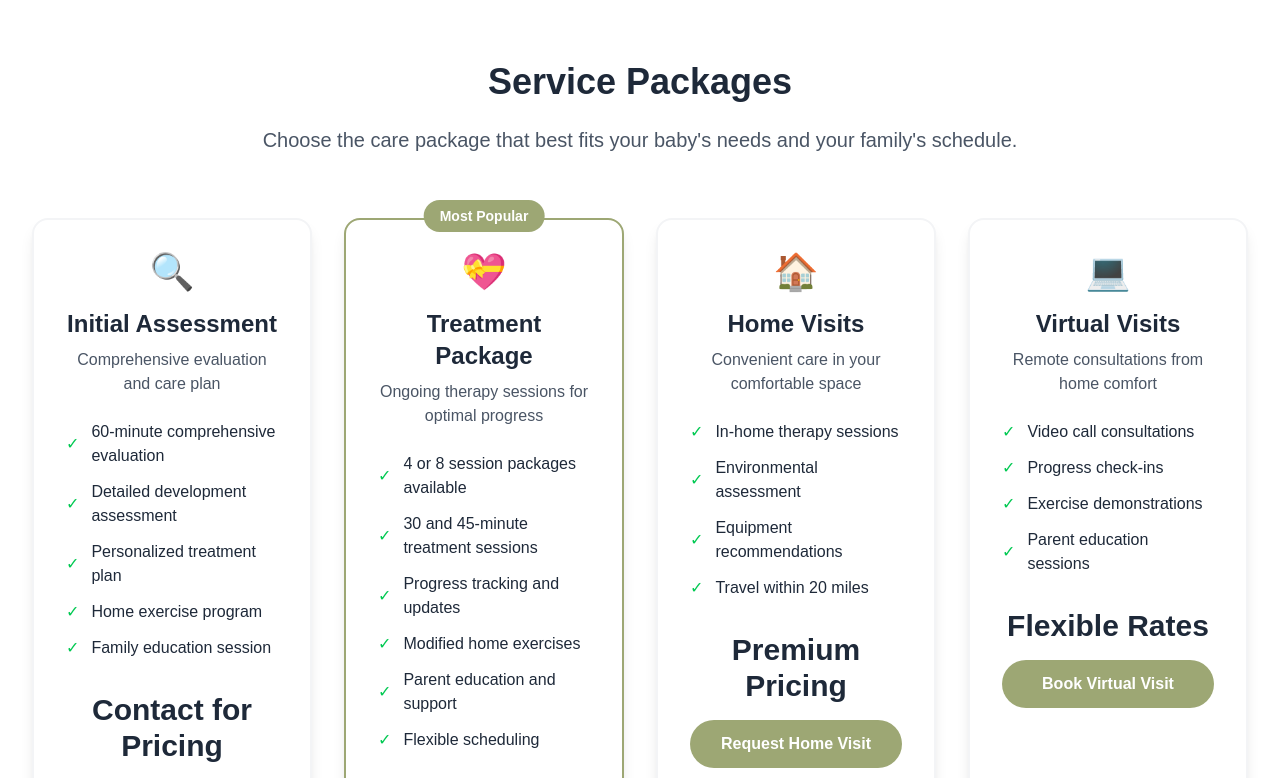
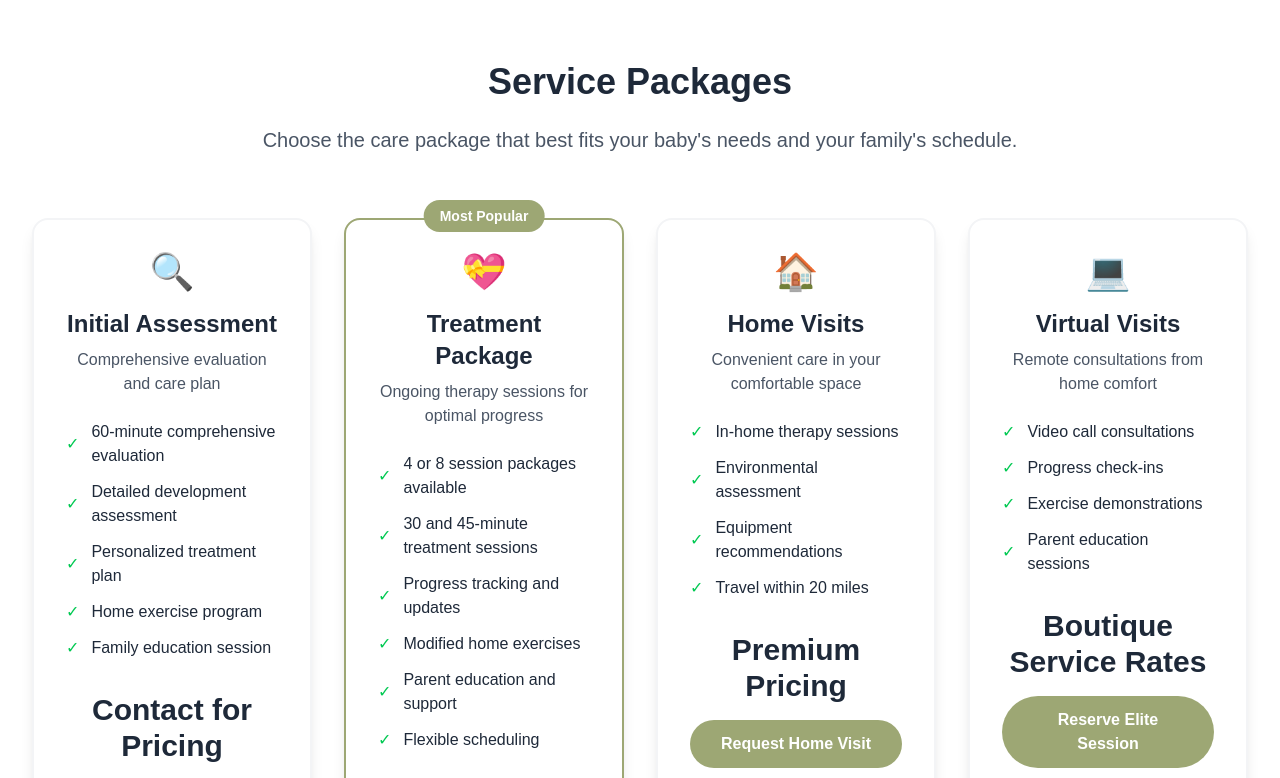
Before and after one commit to jillmathews/babybeanpt, a Next.js app: page / in a window 1280 px wide. Shown: the part 2000-2778 px from the top of the page. Built offline with nearby package versions, Linux system fonts and the light colour scheme.

Commit message:
keep changes to the sentences

```diff
--- a/src/app/page.tsx
+++ b/src/app/page.tsx
@@ -409,9 +409,9 @@ export default function Home() {
               </ul>
 
               <div className="text-center">
-                <p className="text-3xl font-bold text-gray-800 mb-4">Flexible Rates</p>
+                <p className="text-3xl font-bold text-gray-800 mb-4">Boutique Service Rates</p>
                 <button className="w-full text-white py-3 px-6 rounded-full font-semibold transition-colors hover:opacity-90" style={{ backgroundColor: '#9DA774' }}>
-                  Book Virtual Visit
+                  Reserve Elite Session
                 </button>
               </div>
             </div>
@@ -424,11 +424,11 @@ export default function Home() {
         <div className="max-w-4xl mx-auto">
           <div className="text-center mb-12">
             <h2 className="text-3xl sm:text-4xl font-bold text-gray-800 mb-6">
-              Get Started Today
+              Begin Your Exclusive Journey
             </h2>
             <p className="text-xl text-gray-600 max-w-2xl mx-auto mb-8">
-              Complete our intake form to begin your baby&apos;s journey toward healthy development.
-              This helps us understand your child&apos;s unique needs and prepare for your first consultation.
+              Complete our private consultation form to initiate your child&apos;s bespoke developmental journey.
+              This confidential assessment allows us to curate an exceptional experience tailored to your family&apos;s distinguished needs.
             </p>
             <button
               onClick={() => {
@@ -449,7 +449,7 @@ export default function Home() {
               className="text-white px-8 py-4 rounded-full text-lg font-semibold transition-all duration-300 shadow-lg hover:opacity-90 hover:shadow-xl"
               style={{ backgroundColor: '#9DA774' }}
             >
-              Show Intake Form
+              Show Private Consultation Form
             </button>
           </div>
 
@@ -514,7 +514,7 @@ export default function Home() {
           <div className="grid lg:grid-cols-2 gap-12 items-center">
             <div>
             <h2 className="text-3xl sm:text-4xl font-bold text-gray-800 mb-6">
-              Meet Your Baby&apos;s Physical Therapist
+              Meet Your Distinguished Specialist
             </h2>              <div className="space-y-6">
                 <p className="text-lg text-gray-600">
                   Hi! I&apos;m Jill Mathews, a licensed Doctor of Physical Therapy. With over 20 years of experience in infant development, I specialize in supporting babies from birth to 6 months as they grow, move, and thrive. At BabyBeanPT, I focus on early wellness and developmental milestones, providing family-centered care that nurtures confidence and connection from the very beginning.
```
